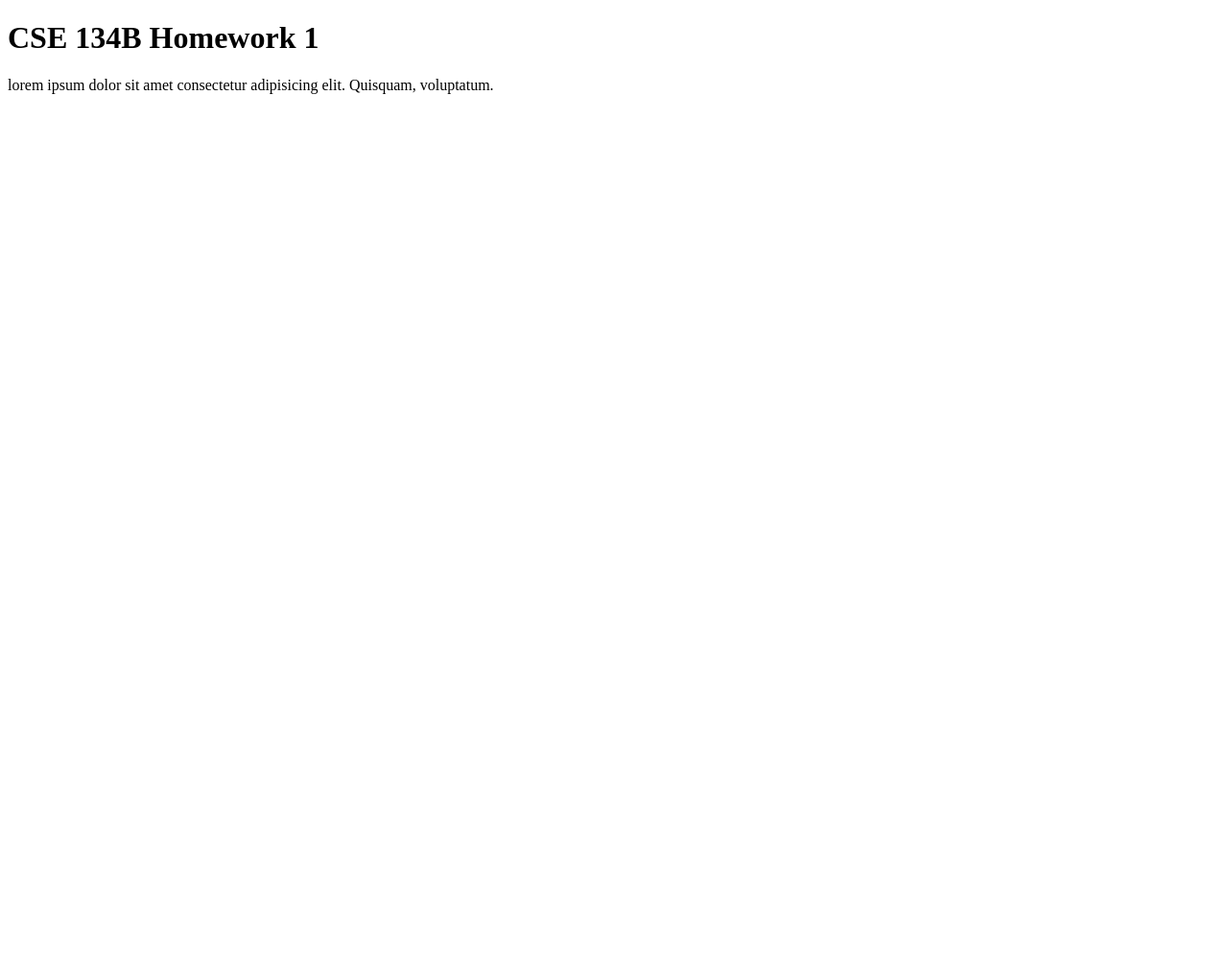
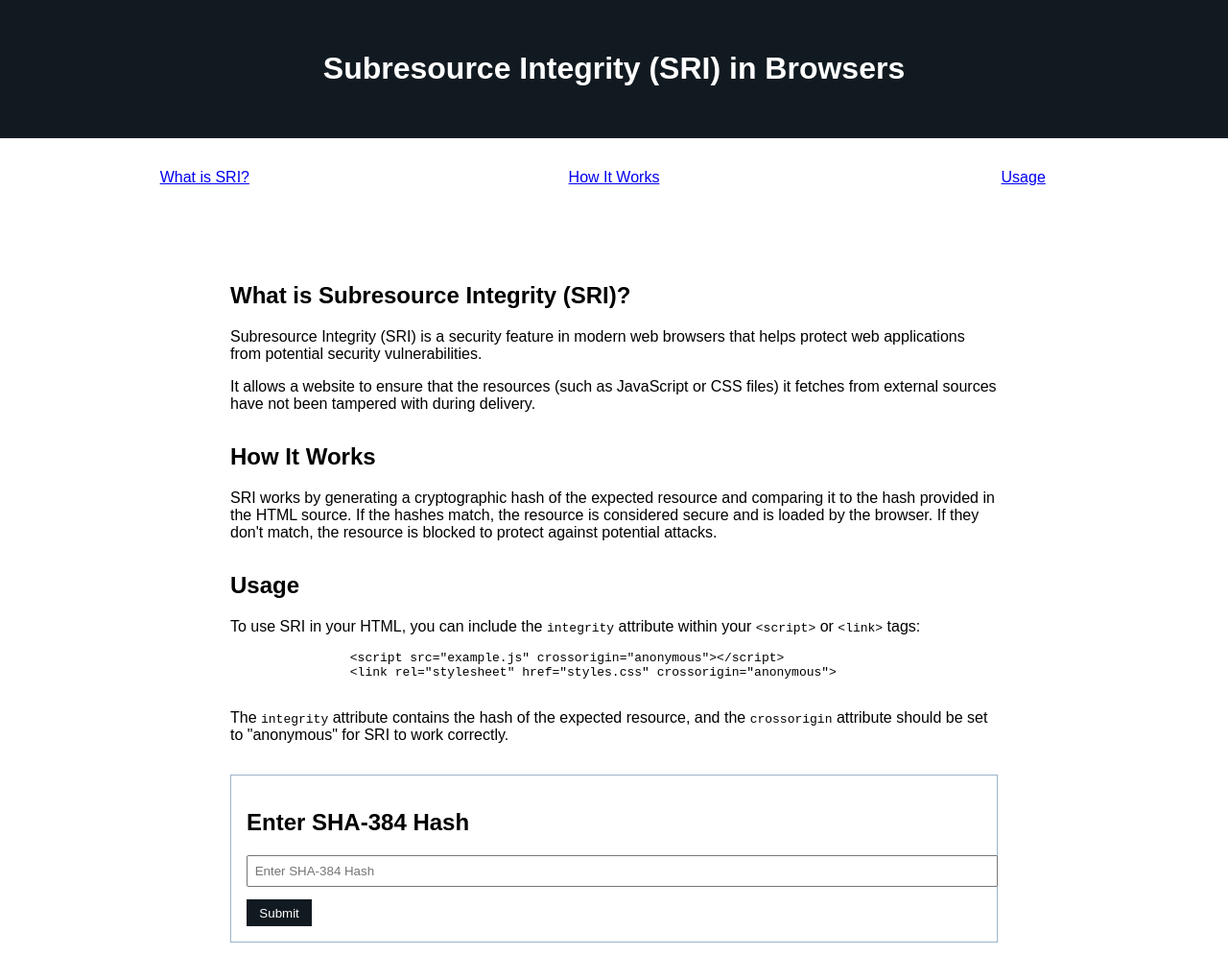
Before and after one commit to yvcardenas/Script-Integrity-Demo, a plain HTML site: page index.html in a window 1280 px wide. Shown: the whole page at 96% size. Before the commit the page ends 800 px from the top, so only its background shows below. Drawn offline with Linux system fonts and the light colour scheme.

Commit message:
HTML and CSS updates

```diff
--- a/index.html
+++ b/index.html
@@ -2,26 +2,67 @@
 <html lang="en">
 
 <head>
-    <meta charset="UTF-8" />
-    <meta name="viewport" content="width=device-width, initial-scale=1.0" />
-    <meta http-equiv="X-UA-Compatible" content="ie=edge" />
-    <title>CSE 134B Homework 1</title>
-    <link rel="stylesheet" href="style.css" />
+    <meta charset="UTF-8">
+    <meta name="viewport" content="width=device-width, initial-scale=1.0">
+    <title>Subresource Integrity (SRI) Demo</title>
+    <link rel="stylesheet" href="style.css"
+        integrity="sha384-oqVuAfXRKap7fdgcCY5uykM6+R9GqQ8K/uxy9rx7HNQlGYl1kPzQho1wx4JwY8wC">
 </head>
 
 <body>
     <header>
-        <h1>CSE 134B Homework 1</h1>
+        <h1>Subresource Integrity (SRI) in Browsers</h1>
     </header>
+
+    <nav>
+        <ul>
+            <li><a href="#what-is-sri">What is SRI?</a></li>
+            <li><a href="#how-it-works">How It Works</a></li>
+            <li><a href="#usage">Usage</a></li>
+        </ul>
+    </nav>
+
     <main>
-        <p>
-            lorem ipsum dolor sit amet consectetur adipisicing elit. Quisquam,
-            voluptatum.
-        </p>
+        <section id="what-is-sri">
+            <h2>What is Subresource Integrity (SRI)?</h2>
+            <p>Subresource Integrity (SRI) is a security feature in modern web browsers that helps protect web
+                applications from potential security vulnerabilities.</p>
+            <p>It allows a website to ensure that the resources (such as JavaScript or CSS files) it fetches from
+                external sources have not been tampered with during delivery.</p>
+        </section>
 
+        <section id="how-it-works">
+            <h2>How It Works</h2>
+            <p>SRI works by generating a cryptographic hash of the expected resource and comparing it to the hash
+                provided in the HTML source. If the hashes match, the resource is considered secure and is loaded by the
+                browser. If they don't match, the resource is blocked to protect against potential attacks.</p>
+        </section>
+
+        <section id="usage">
+            <h2>Usage</h2>
+            <p>To use SRI in your HTML, you can include the <code>integrity</code> attribute within your
+                <code>&lt;script&gt;</code> or <code>&lt;link&gt;</code> tags:
+            </p>
+            <pre>
+                &lt;script src="example.js" integrity="sha384-abc123456789" crossorigin="anonymous"&gt;&lt;/script&gt;
+                &lt;link rel="stylesheet" href="styles.css" integrity="sha256-def456789123" crossorigin="anonymous"&gt;
+            </pre>
+            <p>The <code>integrity</code> attribute contains the hash of the expected resource, and the
+                <code>crossorigin</code> attribute should be set to "anonymous" for SRI to work correctly.
+            </p>
+        </section>
+
+        <section id="hash-input">
+            <h2>Enter SHA-384 Hash</h2>
+            <form id="hash-form">
+                <input type="text" id="hash-input-box" placeholder="Enter SHA-384 Hash" required>
+                <input type="submit" value="Submit">
+            </form>
+        </section>
     </main>
-    <script src="index.js" integrity="sha384-vAh+IozxAL89VIu6y8luFmZOUBOxA1PgX56pzojlBIvyOLOlvYiLvJCMY055kmHi
-" crossorigin="anonymous"></script>
+
+
+
 </body>
 
 </html>
--- a/index.js
+++ /dev/null
@@ -1 +0,0 @@
-console.log("Success");
--- /dev/null
+++ b/style.css
@@ -0,0 +1,64 @@
+/* styles.css */
+body {
+    font-family: Arial, sans-serif;
+    margin: 0;
+    padding: 0;
+}
+
+header {
+    background-color: hsl(210, 30%, 10%);
+    color: hsl(0, 0%, 100%);
+    text-align: center;
+    padding: 2em;
+}
+
+nav ul {
+    list-style-type: none;
+    display: grid;
+    grid-template-columns: repeat(3, 1fr);
+    gap: 2em;
+    padding: 1em;
+}
+
+nav li {
+    text-align: center;
+}
+
+main {
+    max-width: 800px;
+    margin: 2em auto;
+    padding: 2em;
+}
+
+section {
+    margin-bottom: 2em;
+}
+
+footer {
+    background-color: hsl(210, 30%, 10%);
+    color: hsl(0, 0%, 100%);
+    text-align: center;
+    padding: 1em;
+    position: absolute;
+    bottom: 0;
+    width: 100%;
+}
+
+#hash-input {
+    border: 1px solid hsl(210, 30%, 70%);
+    padding: 1em;
+}
+
+#hash-input-box {
+    width: 100%;
+    padding: 0.5em;
+    margin-bottom: 1em;
+}
+
+#hash-form input[type="submit"] {
+    padding: 0.5em 1em;
+    background-color: hsl(210, 30%, 10%);
+    color: hsl(0, 0%, 100%);
+    border: none;
+    cursor: pointer;
+}
```
Also changed, not shown: worker/sri-endpoint/package.json (deleted, +0 -13 lines), worker/sri-endpoint/src/worker.ts (deleted, +0 -15 lines), worker/sri-endpoint/wrangler.toml (deleted, +0 -8 lines), 4 other files.
